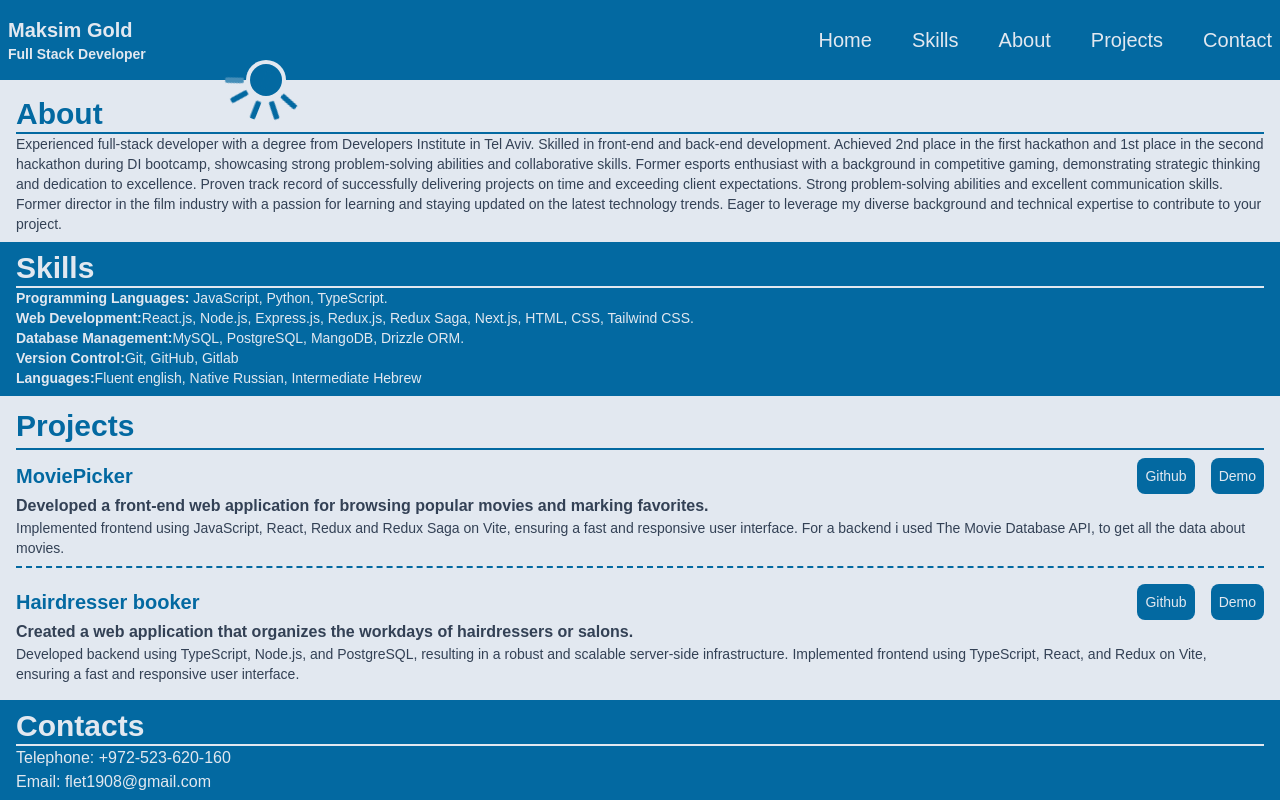
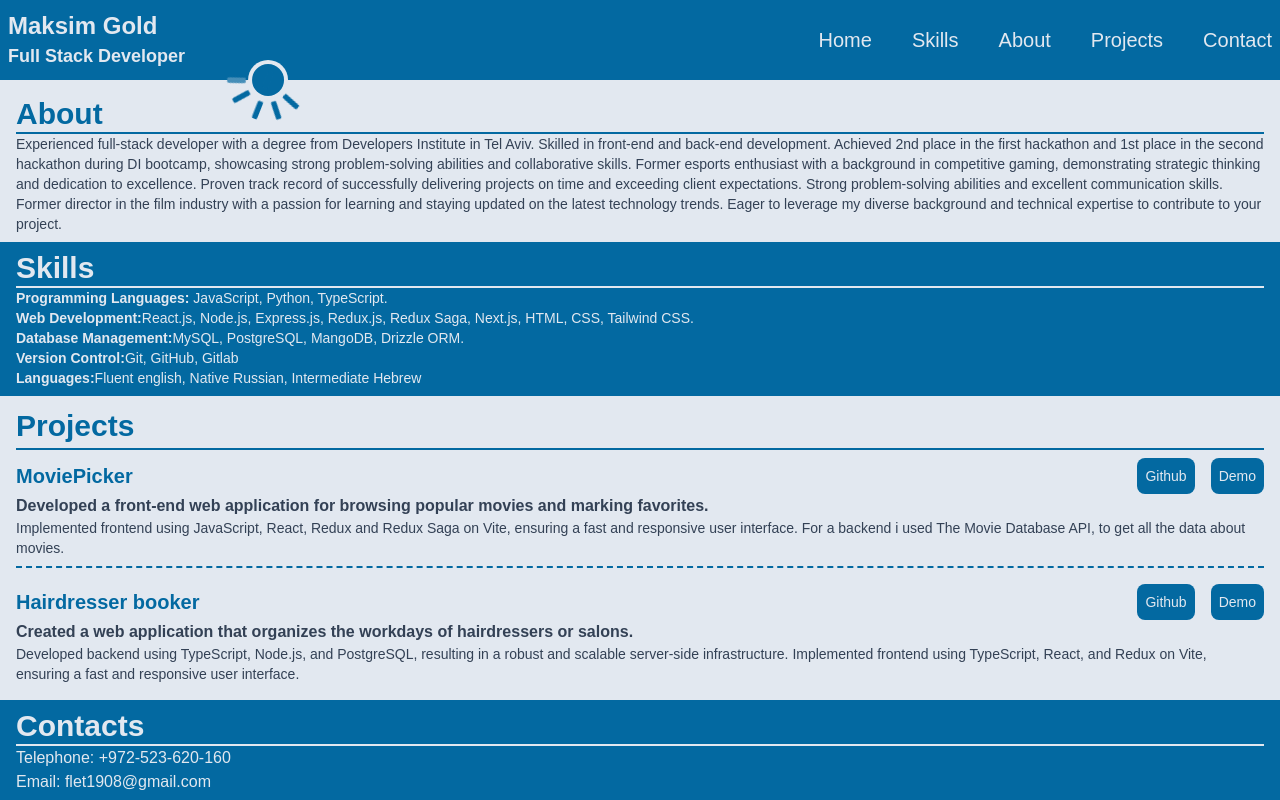
Before and after one commit to flet1234/personalPage, a Next.js app in the folder my_site/: page / in a window 1280 px wide. Shown: the top 800 px of the page. Built offline with nearby package versions, Linux system fonts and the light colour scheme.

Commit message:
fixed navbar css

```diff
--- a/my_site/src/app/components/MobileDropdown.tsx
+++ b/my_site/src/app/components/MobileDropdown.tsx
@@ -63,7 +63,7 @@ export default function MobileDropdown() {
 
       {/* Mobile Dropdown Menu */}
       <div
-        className={`absolute top-20 right-0 overflow-y-visible w-40 transition-all duration-300 origin-top transform bg-secondBackground text-background rounded ${
+        className={`absolute top-20 right-0 overflow-y-visible w-40 transition-all duration-300 origin-top transform bg-secondBackground text-background rounded-b ${
           isOpen ? "scale-y-100 opacity-100" : "scale-y-0 opacity-0"
         }`}
       >
--- a/my_site/src/app/components/Navbar.tsx
+++ b/my_site/src/app/components/Navbar.tsx
@@ -5,13 +5,12 @@ const Navbar = () => {
   return (
     <nav className="h-20 flex bg-sky-700 justify-between items-center px-2 text-slate-200">
       <div className="flex items-center">
-        <div className="w-9/12">
-          <h1 className="text-xl font-black">Maksim Gold</h1>
-          <h2 className="text-sm font-bold">Full Stack Developer</h2>
+        <div className="flex flex-col w-full">
+          <h1 className="text-2xl font-black">Maksim Gold</h1>
+          <h2 className="text-lg font-bold">Full Stack Developer</h2>
         </div>
         <Sun />
       </div>
-      {}
       <ul className="hidden lg:flex space-x-10 text-xl ">
         <li>
           <a href="#home">Home</a>
--- a/my_site/src/app/css/sun.css
+++ b/my_site/src/app/css/sun.css
@@ -3,7 +3,7 @@
   display: flex;
   justify-content: center;
   align-items: flex-end;
-  width: 12rem;
+  width: 8rem;
   height: 15rem;
   scale: 0.5;
   z-index: 50;
```
